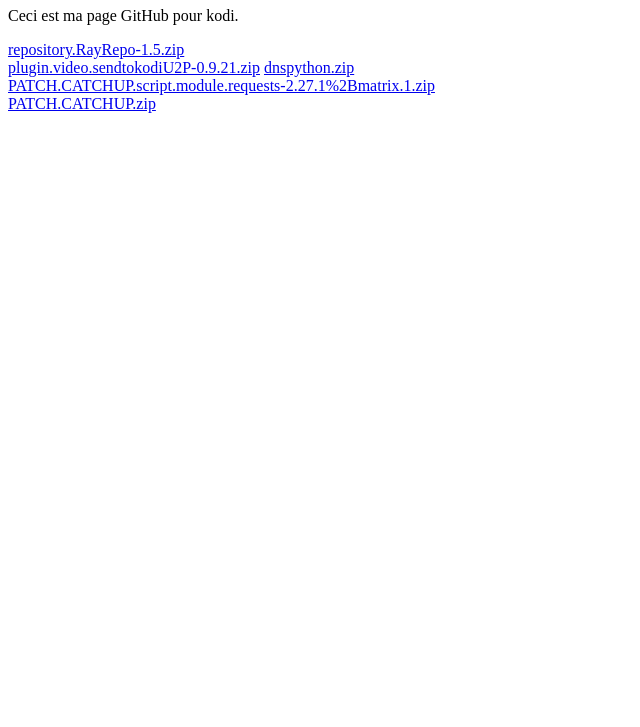
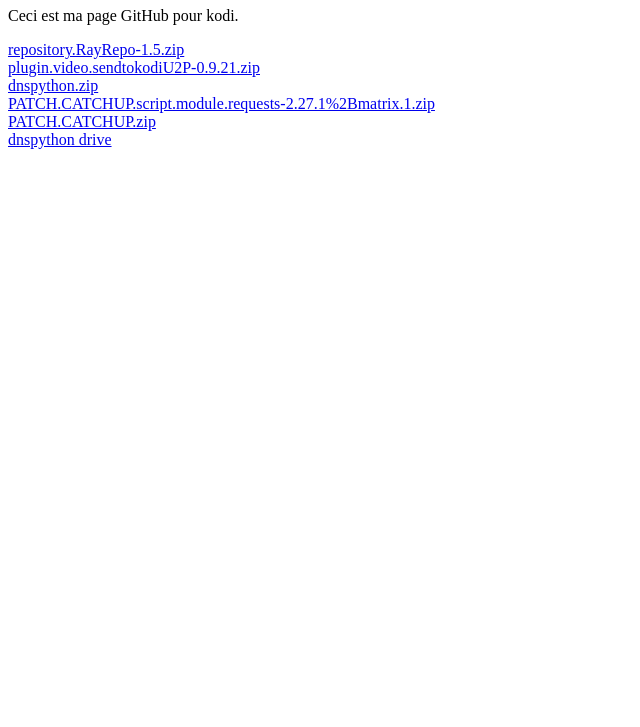
Before and after one commit to seb7793/seb, a plain HTML site: page index.html in a window 1280 px wide. Shown: the part 73-800 px from the top of the page, without its empty margins (0-640 px from the left). Drawn offline with Linux system fonts and the light colour scheme.

Commit message:
Update index.html

```diff
--- a/index.html
+++ b/index.html
@@ -9,10 +9,10 @@
     <p>Ceci est ma page GitHub pour kodi.</p>
     <!-- https://github.com/seb-maker/seb/ -->
     <a href="https://seb-maker.github.io/seb/repository.RayRepo-1.5.zip" download>repository.RayRepo-1.5.zip</a><br>
-    <a href="https://seb-maker.github.io/seb/plugin.video.sendtokodiU2P-0.9.21.zip" download>plugin.video.sendtokodiU2P-0.9.21.zip</a>
+    <a href="https://seb-maker.github.io/seb/plugin.video.sendtokodiU2P-0.9.21.zip" download>plugin.video.sendtokodiU2P-0.9.21.zip</a><br>
     <a href="https://seb-maker.github.io/seb/dnspython.zip" download>dnspython.zip</a><br>
     <a href="https://seb-maker.github.io/seb/PATCH.CATCHUP.script.module.requests-2.27.1%2Bmatrix.1.zip" download>PATCH.CATCHUP.script.module.requests-2.27.1%2Bmatrix.1.zip</a><br>
     <a href="https://raw.githubusercontent.com/seb-maker/seb/main/PATCH.CATCHUP.script.module.requests-2.27.1%2Bmatrix.1.zip" download>PATCH.CATCHUP.zip</a><br>
-
+    <a href="https://drive.google.com/file/d/1DvArCopOvtz4tW3t10OySppFPUo1uzLQ/view?usp=sharing" download>dnspython drive</a><br>
 </body>
 </html>
```
